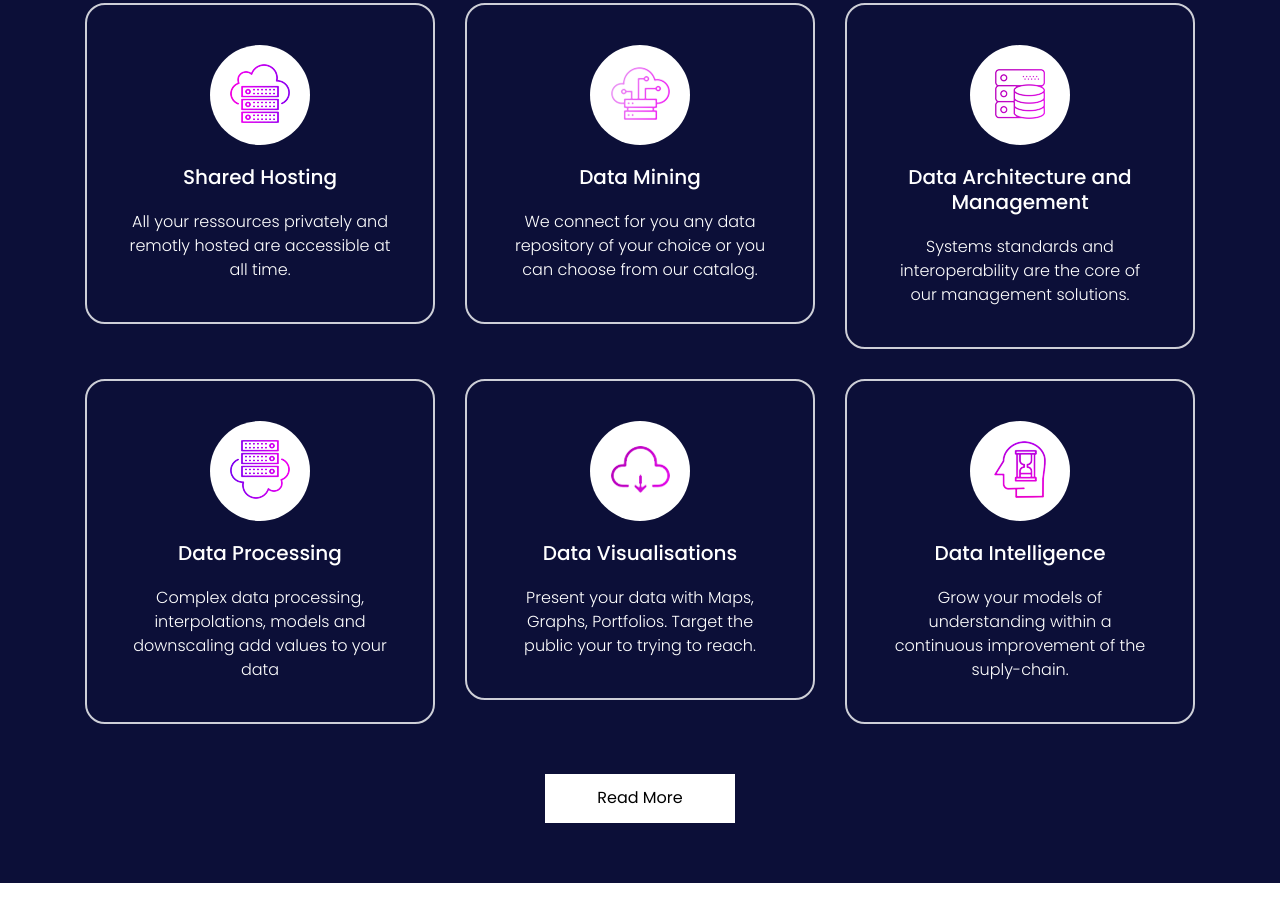
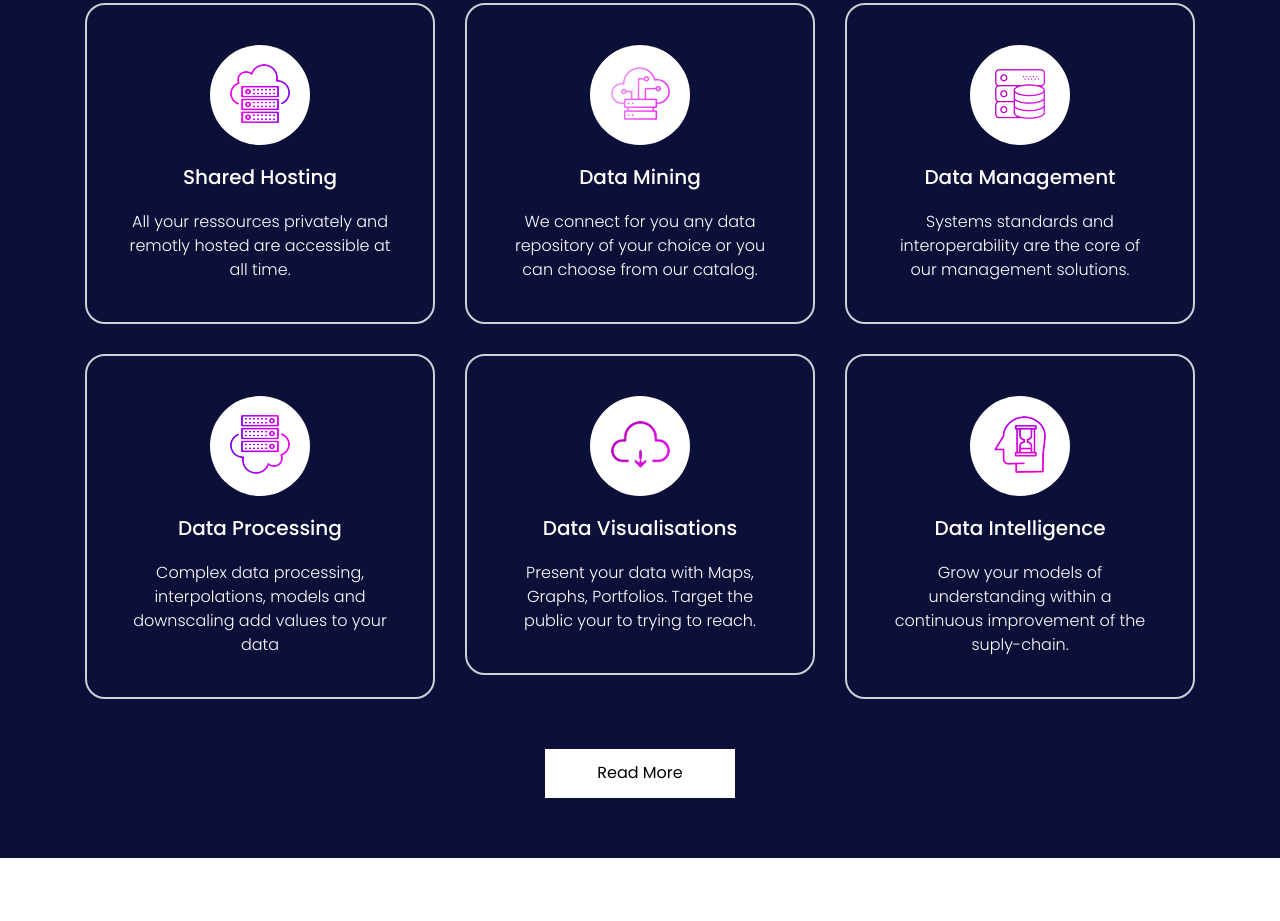
Before and after one commit to GrailGraph/site, a plain HTML site: page index.html in a window 1280 px wide. Shown: the part 2241-3162 px from the top of the page. Drawn offline with nearby package versions, Linux system fonts and the light colour scheme.

Commit message:
Update index.html

```diff
--- a/index.html
+++ b/index.html
@@ -160,7 +160,7 @@
                <div class="col-xl-4 col-lg-4 col-md-4 col-sm-12">
                   <div class="Services-box">
                      <i><img src="images/service6.png" alt="#" /></i>
-                     <h3>Data Architecture and Management</h3>
+                     <h3>Data Management</h3>
                      <p>Systems standards and interoperability are the core of our management solutions.</p>
                   </div>
                </div>
```
